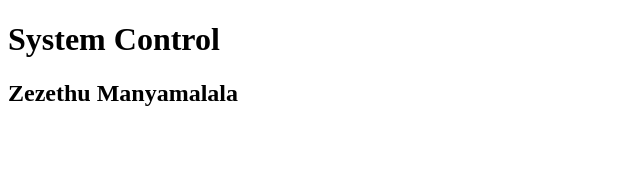
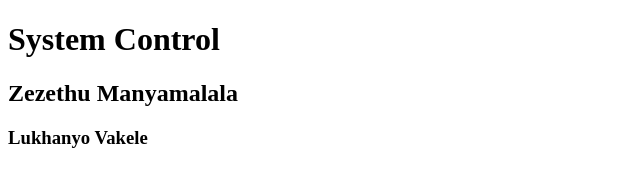
Before and after one commit to agnobayiS/Transport-Price-Checker, a plain HTML site: page index.html in a window 1280 px wide. Shown: the whole page, without its empty margins (0-640 px from the left). Drawn offline with Linux system fonts and the light colour scheme.

Commit message:
added h3

```diff
--- a/index.html
+++ b/index.html
@@ -9,5 +9,6 @@
 <body>
     <h1>System Control</h1>
     <h2>Zezethu Manyamalala</h2>
+    <h3>Lukhanyo Vakele</h3>
 </body>
 </html>
```
